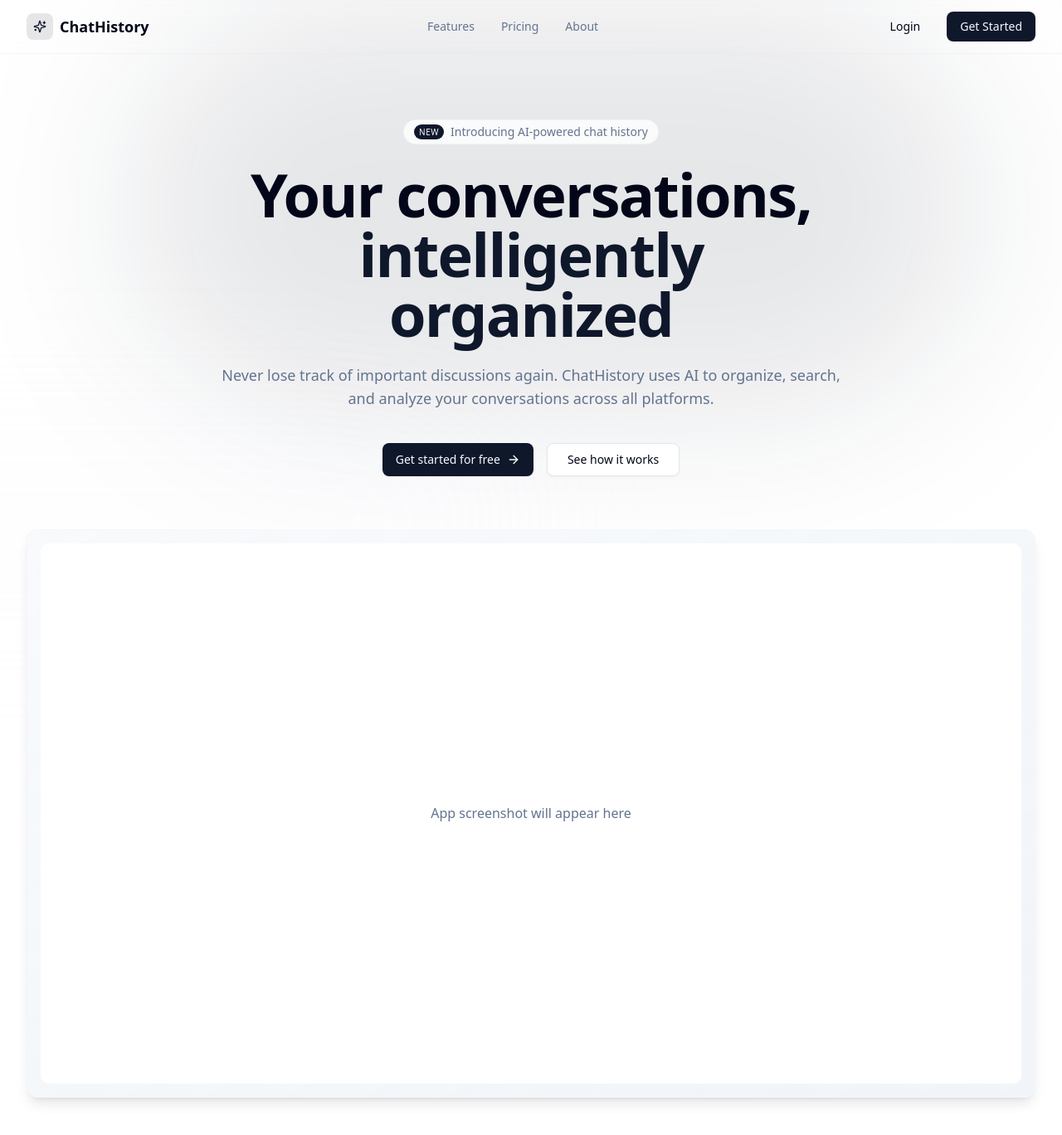
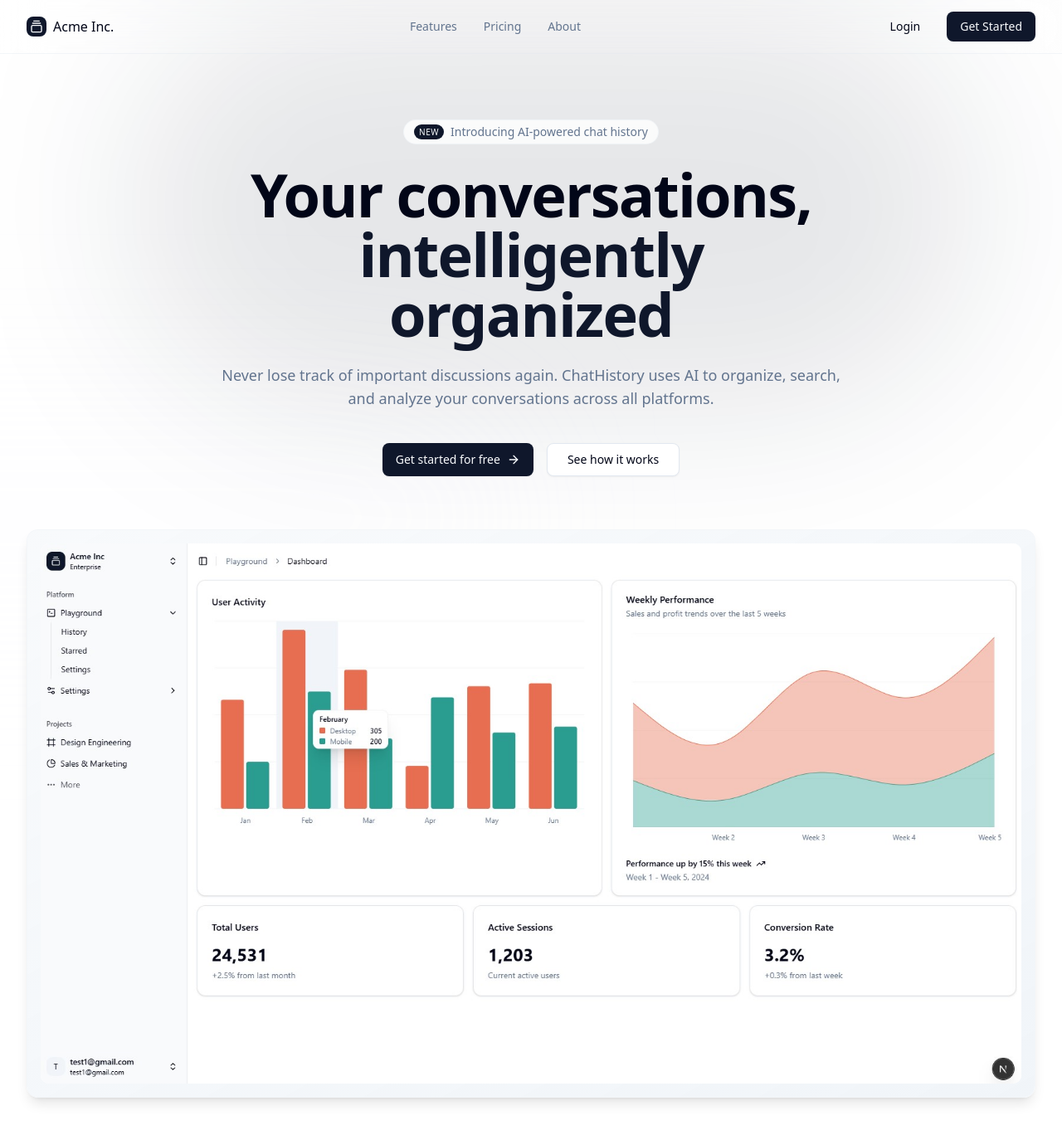
Before and after one commit to Nixa9/starter-nextjs, a Next.js app: page / in a window 1280 px wide. Shown: the top 1368 px of the page at 83% size. Built offline with nearby package versions, Linux system fonts and the light colour scheme.

Commit message:
Landing (Hero fix +Photo)

```diff
--- a/app/page.tsx
+++ b/app/page.tsx
@@ -1,20 +1,22 @@
 import Link from "next/link"
+import Image from "next/image"
 import { Button } from "@/components/ui/button"
-import { ArrowRight, Sparkles } from "lucide-react"
+import { ArrowRight, Sparkles, GalleryVerticalEnd } from "lucide-react"
 
 export default function LandingPage() {
   return (
     <div className="flex min-h-svh flex-col">
-      <header className="border-b border-border/40 backdrop-blur-sm fixed w-full z-50">
+      <header className="border-b border-border/40 backdrop-blur-xl fixed w-full z-50">
         <div className="container max-w-7xl mx-auto px-4 sm:px-6 lg:px-8 flex h-16 items-center justify-between">
-          <div className="flex items-center gap-2 font-semibold">
-            <div className="flex items-center justify-center h-8 w-8 rounded-md bg-primary/10">
-              <Sparkles className="h-4 w-4 text-primary" />
+          <a href="#" className="flex items-center gap-2 font-medium">
+            <div className="bg-primary text-primary-foreground flex size-6 items-center justify-center rounded-md">
+              <GalleryVerticalEnd className="size-4" />
             </div>
-            <span className="text-lg">ChatHistory</span>
-          </div>
+            Acme Inc.
+          </a>
 
           <nav className="hidden md:flex items-center gap-8">
+            {/* rest of the navigation */}
             <Link href="#features" className="text-sm font-medium text-muted-foreground hover:text-foreground transition-colors">
               Features
             </Link>
@@ -81,8 +83,14 @@ export default function LandingPage() {
             {/* Hero image */}
             <div className="mt-16 rounded-xl border border-border/40 bg-background/80 shadow-lg backdrop-blur-sm overflow-hidden">
               <div className="aspect-[16/9] w-full bg-gradient-to-br from-muted/50 to-muted p-4">
-                <div className="h-full w-full rounded-lg bg-card flex items-center justify-center">
-                  <p className="text-muted-foreground">App screenshot will appear here</p>
+                <div className="h-full w-full rounded-lg bg-card flex items-center justify-center relative overflow-hidden">
+                  <Image
+                    src="/App-1.jpg"
+                    alt="ChatHistory App Screenshot"
+                    fill
+                    className="object-cover"
+                    priority
+                  />
                 </div>
               </div>
             </div>
```
Also changed, not shown: public/app-1.jpg (added).
